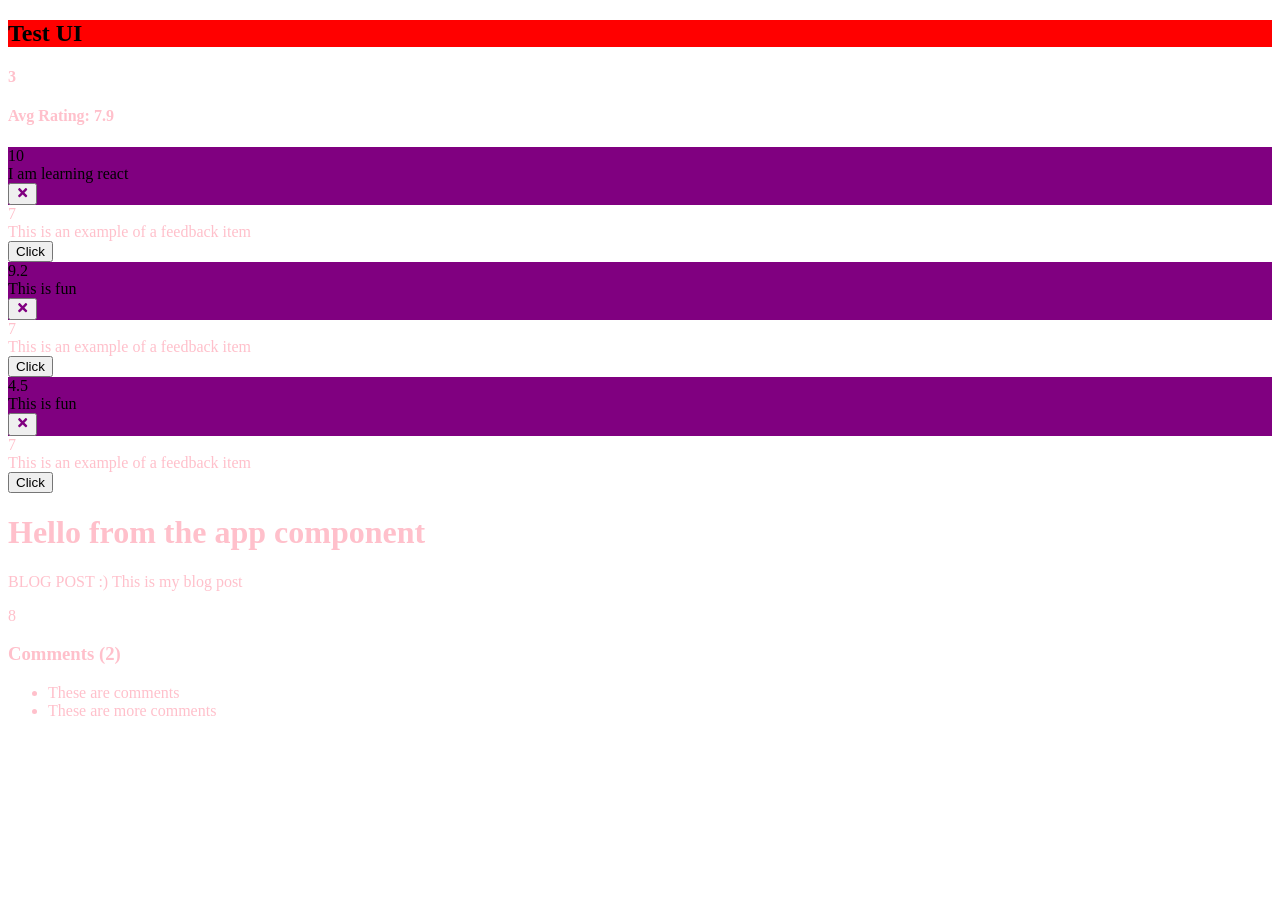
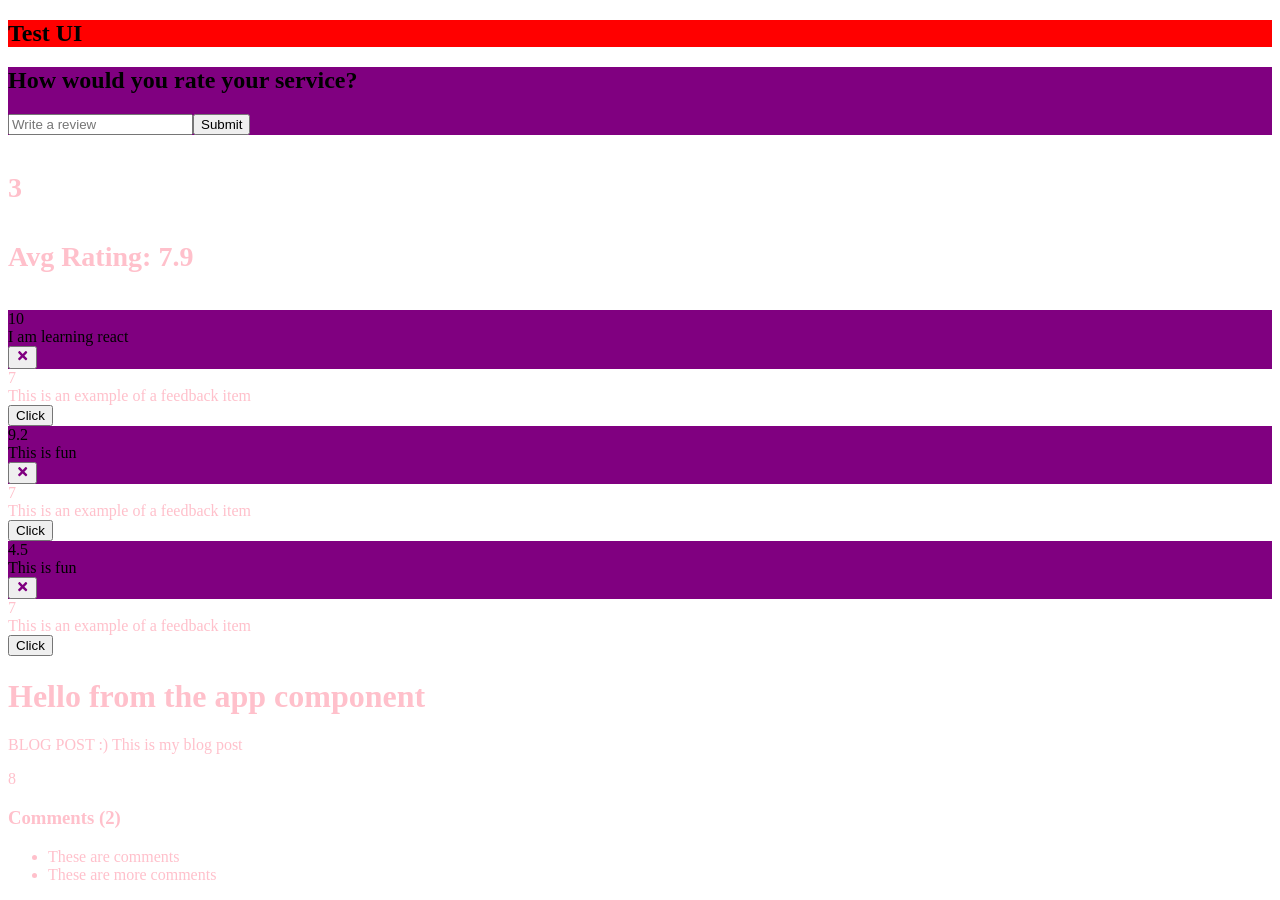
Before and after one commit to oscar-ct/react-practice, a React (Create React App) app: page / in a window 1280 px wide. Before the commit the page ends 800 px from the top, so only its background shows below. Built offline with nearby package versions, Linux system fonts and the light colour scheme.

Commit message:
feat: created new form component with usestate and event function

```diff
--- a/src/App.js
+++ b/src/App.js
@@ -4,6 +4,7 @@ import { useState } from "react";
 import FeedbackList from "./components/FeedbackList";
 import FeedbackData from "./data/FeedbackData";
 import FeedbackStats from "./components/FeedbackStats";
+import FeedbackFrom from "./components/FeedbackFrom";
 
 function App() {
     const [feedback, setFeedback] = useState(FeedbackData)
@@ -49,6 +50,7 @@ function App() {
     return (
         <>
             <Header text="Test UI" bgColor='red' textColor='black' />
+            <FeedbackFrom />
             <FeedbackStats feedback={feedback}/>
             <FeedbackList feedback={feedback} handleDelete2={deleteFeedback}/>
             {/*<FeedbackItem />*/}
--- /dev/null
+++ b/src/components/FeedbackFrom.jsx
@@ -0,0 +1,27 @@
+import {useState} from "react";
+import Card from "./shared/Card";
+function FeedbackFrom() {
+
+
+    const [text, setText] = useState('');
+
+
+    const handleTextChange = (e) => {
+      setText(e.target.value)
+    }
+
+
+
+    return (
+        <Card>
+            <form>
+                <h2>How would you rate your service?</h2>
+                <div className="input-group">
+                    <input onChange={handleTextChange} type="text" placeholder="Write a review" value={text}/>
+                    <button type="submit">Submit</button>
+                </div>
+            </form>
+        </Card>
+    )
+}
+export default FeedbackFrom
--- a/src/components/FeedbackStats.jsx
+++ b/src/components/FeedbackStats.jsx
@@ -8,7 +8,7 @@ function FeedbackStats({feedback}) {
     avg = avg.toFixed(1).replace(/[.,]0$/, '')
 
     return (
-        <div className="feedback-stats">
+        <div className="feedback-stats text-large">
             <h4>{feedback.length}</h4>
             <h4>Avg Rating: {isNaN(avg) ? 0 : avg}</h4>
         </div>
--- a/src/index.css
+++ b/src/index.css
@@ -5,3 +5,6 @@ body {
     background-color: black;
     color: white;
 }
+.text-large {
+    font-size: 28px;
+}
```
